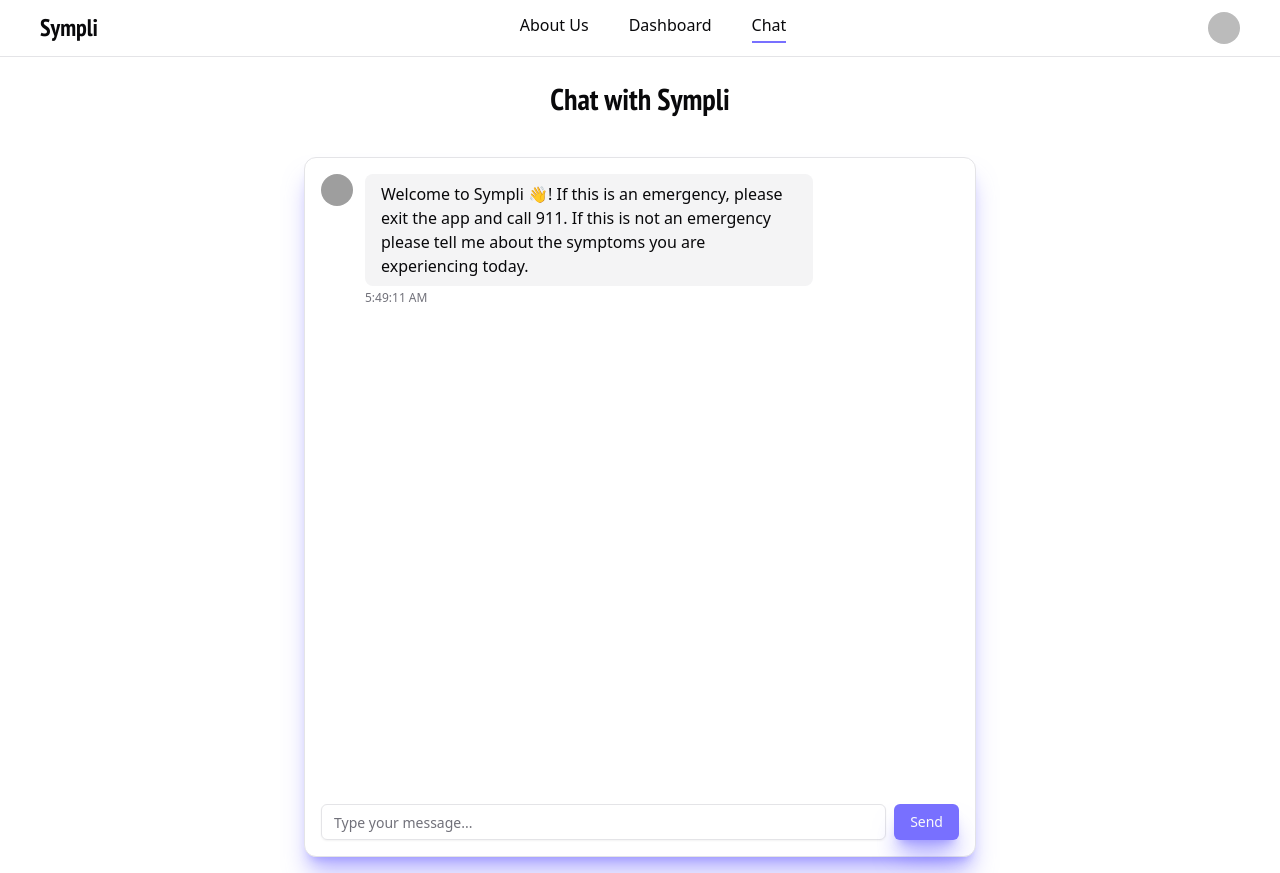
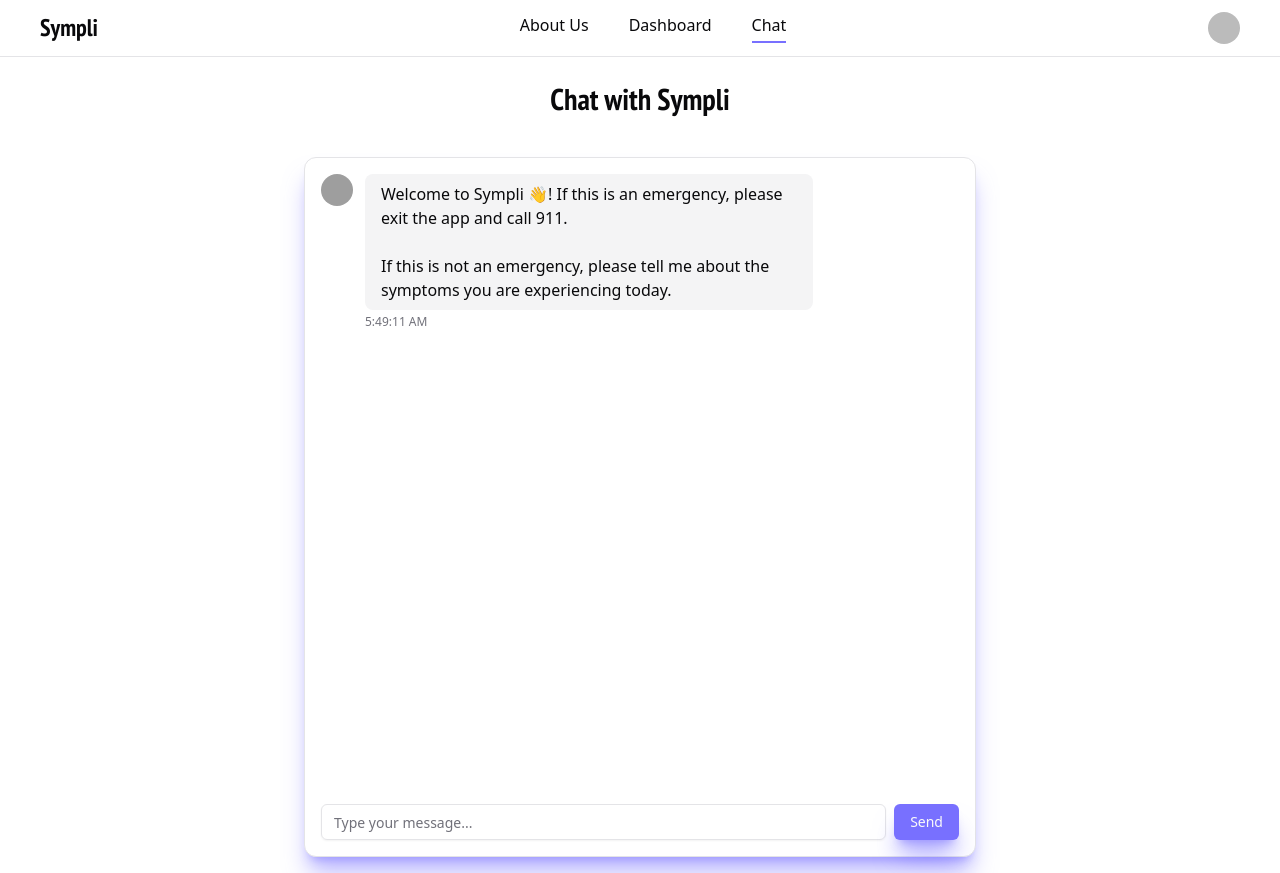
Before and after one commit to B-Ricey763/sympli-health, a React (Vite) app in the folder frontend/: page /chat in a window 1280 px wide. Built offline with nearby package versions, Linux system fonts and the light colour scheme; no server answers; sample sign-in values are in the browser's storage; grey boxes are pictures that could not be loaded.

Commit message:
Increased Readability
- separate chat text for increased readability
- changed loading message

```diff
--- a/frontend/src/chat.tsx
+++ b/frontend/src/chat.tsx
@@ -102,8 +102,13 @@ export function Chat() {
 		// Add welcome message when component mounts
 		const welcomeMessage = {
 			id: "welcome",
-			content:
-				"Welcome to Sympli 👋! If this is an emergency, please exit the app and call 911. If this is not an emergency please tell me about the symptoms you are experiencing today.",
+			content:(
+                <>
+                    Welcome to Sympli 👋! If this is an emergency, please exit the app and call 911.
+                    <br /> <br />
+                    If this is not an emergency, please tell me about the symptoms you are experiencing today.
+                </>
+            ),
 			timestamp: new Date().toISOString(),
 			sender: botUser,
 		};
--- a/frontend/src/dashboard.tsx
+++ b/frontend/src/dashboard.tsx
@@ -80,7 +80,11 @@ export function Dashboard() {
 							<LoaderIcon className="animate-spin" />
 						</div>
 
-						<p className="py-4">If this is loading for too long, </p>
+                        <div className="max-w-xxl mx-auto">
+                            <p className="py-4">
+                            Click below to begin logging your symptoms and see your health insights dashboard.
+                            </p>
+                        </div>
 						<Link to="/login">
 							<Button className="rounded-xl bg-[#7870FF] px-12 py-6 text-xl shadow-xl shadow-[#7870FF]/60 transition-all duration-300 hover:scale-105 hover:bg-[#7870FF]/90 hover:shadow-2xl hover:shadow-[#7870FF]/70">
 								Start Chatting
```
